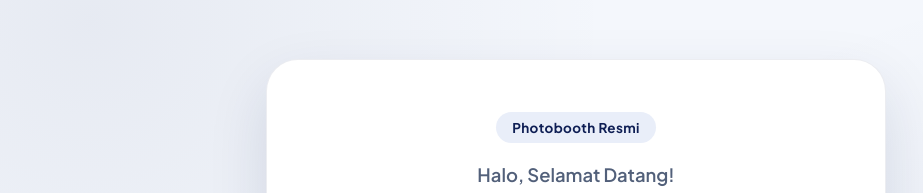
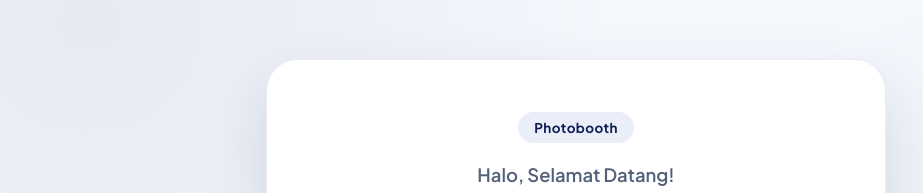
Before and after one commit to Andhinee/photobooth-expo-siperkom, a website: page public/index.html in a window 1280 px wide. Shown: the part 123-316 px from the top of the page, without its empty margins (64-987 px from the left). Drawn offline with Linux system fonts and the light colour scheme.

Commit message:
update main

```diff
--- a/public/index.html
+++ b/public/index.html
@@ -1,25 +1,25 @@
 <!DOCTYPE html>
 <html lang="id">
+
 <head>
   <meta charset="UTF-8" />
   <meta name="viewport" content="width=device-width, initial-scale=1.0" />
   <title>Photobooth – Expo TA SIPERKOM</title>
   <link rel="preconnect" href="https://fonts.googleapis.com" />
   <link rel="preconnect" href="https://fonts.gstatic.com" crossorigin />
-  <link
-    href="https://fonts.googleapis.com/css2?family=Plus+Jakarta+Sans:wght@400;500;600;700;800&display=swap"
-    rel="stylesheet"
-  />
+  <link href="https://fonts.googleapis.com/css2?family=Plus+Jakarta+Sans:wght@400;500;600;700;800&display=swap"
+    rel="stylesheet" />
   <link rel="stylesheet" href="/styles.css" />
   <!-- MediaPipe Hands untuk deteksi gesture 5 jari -->
   <script src="https://cdn.jsdelivr.net/npm/@mediapipe/hands/hands.js" crossorigin="anonymous"></script>
 </head>
+
 <body>
   <div class="app-shell">
     <!-- A. HALAMAN WELCOME -->
     <section id="view-welcome" class="view view-active">
       <div class="welcome-card">
-        <div class="brand-pill">Photobooth Resmi</div>
+        <div class="brand-pill">Photobooth</div>
         <p class="welcome-greeting">Halo, Selamat Datang!</p>
         <h1 class="welcome-title">Expo TA SIPERKOM</h1>
         <p class="welcome-desc">Abadikan momen seru kamu di Expo TA SIPERKOM!</p>
@@ -32,7 +32,8 @@
 
         <button id="btn-start-session" class="btn btn-primary btn-lg" type="button">
           <span>Mulai Sesi Foto</span>
-          <svg width="20" height="20" viewBox="0 0 24 24" fill="none" stroke="currentColor" stroke-width="2.5" stroke-linecap="round" stroke-linejoin="round">
+          <svg width="20" height="20" viewBox="0 0 24 24" fill="none" stroke="currentColor" stroke-width="2.5"
+            stroke-linecap="round" stroke-linejoin="round">
             <path d="M5 12h14" />
             <path d="m12 5 7 7-7 7" />
           </svg>
@@ -92,7 +93,8 @@
 
           <div class="camera-footer">
             <button id="btn-ambil-foto" class="btn btn-primary" type="button" disabled>
-              <svg width="20" height="20" viewBox="0 0 24 24" fill="none" stroke="currentColor" stroke-width="2.2" stroke-linecap="round" stroke-linejoin="round">
+              <svg width="20" height="20" viewBox="0 0 24 24" fill="none" stroke="currentColor" stroke-width="2.2"
+                stroke-linecap="round" stroke-linejoin="round">
                 <path d="M23 19a2 2 0 0 1-2 2H3a2 2 0 0 1-2-2V8a2 2 0 0 1 2-2h4l2-3h6l2 3h4a2 2 0 0 1 2 2z" />
                 <circle cx="12" cy="13" r="4" />
               </svg>
@@ -219,4 +221,5 @@
 
   <script type="module" src="/app.js"></script>
 </body>
+
 </html>
```
